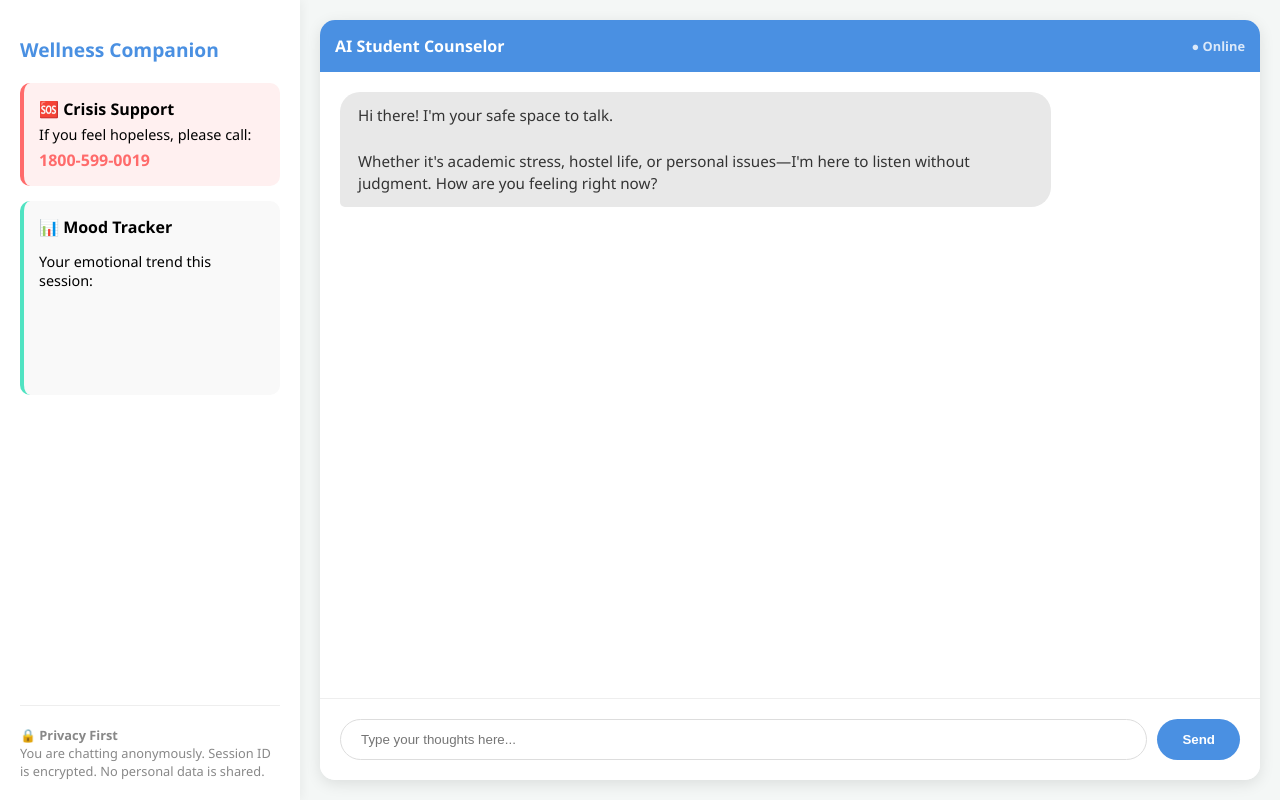
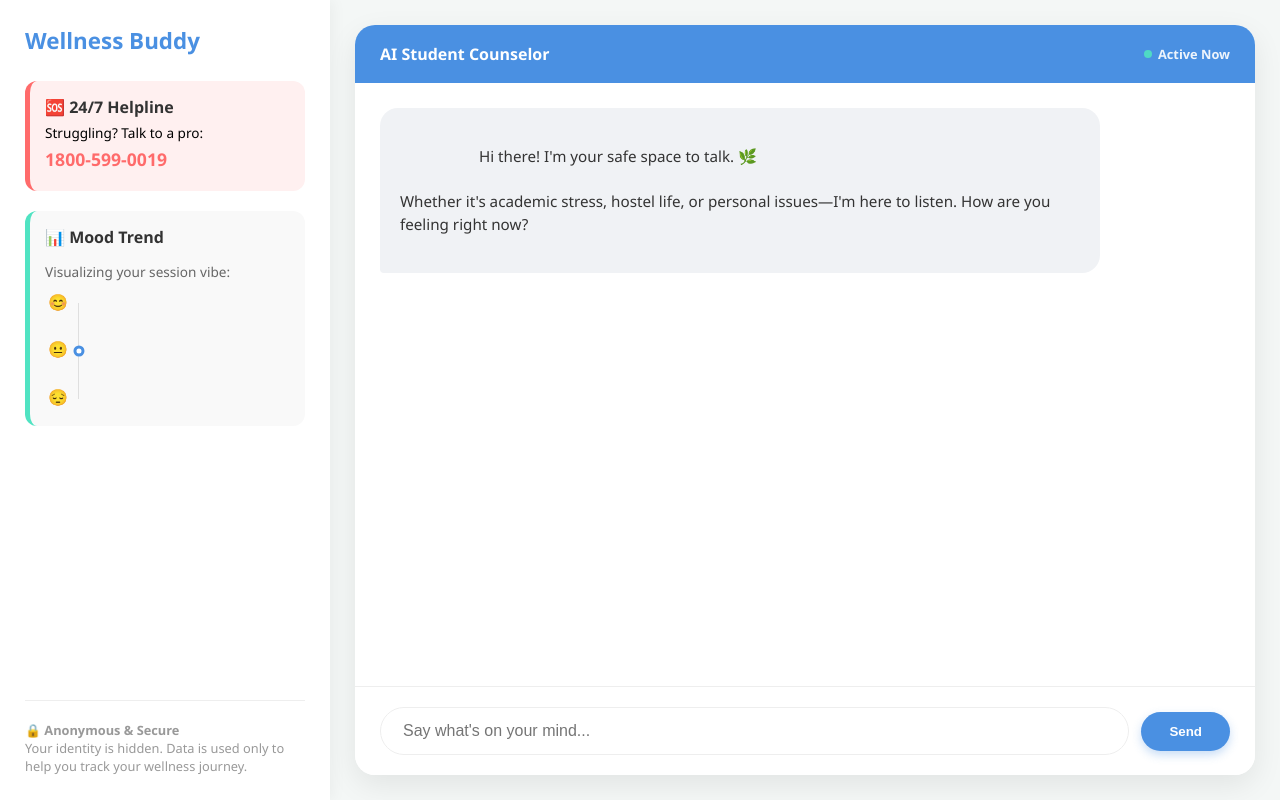
Before and after one commit to amirthas-a11y/mental-wellness-chatbot, a Flask app: page / in a window 1280 px wide. Run offline with Flask 3, Linux system fonts and the light colour scheme.

Commit message:
UI upgrade with active mood chart and auto-scroll

```diff
--- a/templates/index.html
+++ b/templates/index.html
@@ -11,62 +11,67 @@
             --secondary: #50E3C2;
             --bg: #F4F7F6;
             --chat-bg: #ffffff;
-            --user-msg: #DCF8C6;
-            --bot-msg: #E8E8E8;
+            --user-msg: #4A90E2;
+            --bot-msg: #F0F2F5;
             --danger: #FF6B6B;
         }
-        body { font-family: 'Segoe UI', sans-serif; background-color: var(--bg); display: flex; height: 100vh; margin: 0; overflow: hidden; }
+        body { font-family: 'Segoe UI', Tahoma, Geneva, Verdana, sans-serif; background-color: var(--bg); display: flex; height: 100vh; margin: 0; overflow: hidden; }
 
         /* Sidebar for Resources */
-        .sidebar { width: 260px; background: white; padding: 20px; box-shadow: 2px 0 10px rgba(0,0,0,0.05); display: flex; flex-direction: column; }
-        .sidebar h2 { color: var(--primary); font-size: 1.2rem; margin-bottom: 20px; }
-        .resource-card { background: #f9f9f9; padding: 15px; border-radius: 10px; margin-bottom: 15px; border-left: 4px solid var(--secondary); }
-        .emergency-card { background: #fff0f0; border-left: 4px solid var(--danger); }
-        .privacy-note { font-size: 0.8rem; color: #888; margin-top: auto; padding-top: 20px; border-top: 1px solid #eee; }
+        .sidebar { width: 280px; background: white; padding: 25px; box-shadow: 2px 0 15px rgba(0,0,0,0.05); display: flex; flex-direction: column; z-index: 10; }
+        .sidebar h2 { color: var(--primary); font-size: 1.4rem; margin-bottom: 25px; margin-top: 0; }
+        .resource-card { background: #f9f9f9; padding: 15px; border-radius: 12px; margin-bottom: 20px; border-left: 5px solid var(--secondary); transition: 0.3s; }
+        .emergency-card { background: #fff0f0; border-left: 5px solid var(--danger); }
+        .resource-card strong { display: block; margin-bottom: 5px; color: #333; }
+        .privacy-note { font-size: 0.8rem; color: #999; margin-top: auto; padding-top: 20px; border-top: 1px solid #eee; }
 
         /* Main Chat Area */
-        .main-content { flex: 1; display: flex; flex-direction: column; padding: 20px; }
-        .chat-container { flex: 1; background: var(--chat-bg); border-radius: 15px; box-shadow: 0 4px 15px rgba(0,0,0,0.1); display: flex; flex-direction: column; overflow: hidden; }
-        .chat-header { background: var(--primary); color: white; padding: 15px; font-weight: bold; display: flex; justify-content: space-between; align-items: center; }
+        .main-content { flex: 1; display: flex; flex-direction: column; padding: 25px; position: relative; }
+        .chat-container { flex: 1; background: var(--chat-bg); border-radius: 20px; box-shadow: 0 10px 30px rgba(0,0,0,0.08); display: flex; flex-direction: column; overflow: hidden; }
+        .chat-header { background: var(--primary); color: white; padding: 18px 25px; font-weight: 600; display: flex; justify-content: space-between; align-items: center; }
 
-        .chat-box { flex: 1; padding: 20px; overflow-y: auto; display: flex; flex-direction: column; gap: 15px; }
-        .message { padding: 12px 18px; border-radius: 20px; max-width: 75%; line-height: 1.5; font-size: 0.95rem; animation: fadeIn 0.3s ease; }
-        .user-message { background-color: var(--primary); color: white; align-self: flex-end; border-bottom-right-radius: 5px; }
-        .bot-message { background-color: var(--bot-msg); color: #333; align-self: flex-start; border-bottom-left-radius: 5px; }
+        .chat-box { flex: 1; padding: 25px; overflow-y: auto; display: flex; flex-direction: column; gap: 15px; scroll-behavior: smooth; }
+        .message { padding: 14px 20px; border-radius: 18px; max-width: 80%; line-height: 1.5; font-size: 0.95rem; animation: fadeIn 0.4s ease forwards; }
+        .user-message { background-color: var(--user-msg); color: white; align-self: flex-end; border-bottom-right-radius: 4px; }
+        .bot-message { background-color: var(--bot-msg); color: #333; align-self: flex-start; border-bottom-left-radius: 4px; white-space: pre-wrap; }
 
         /* Input Area */
-        .input-area { padding: 20px; background: white; border-top: 1px solid #eee; display: flex; gap: 10px; }
-        input { flex: 1; padding: 12px 20px; border: 1px solid #ddd; border-radius: 25px; outline: none; transition: 0.3s; }
-        input:focus { border-color: var(--primary); }
-        button { padding: 12px 25px; background-color: var(--primary); color: white; border: none; border-radius: 25px; cursor: pointer; font-weight: bold; transition: 0.2s; }
-        button:hover { background-color: #357ABD; }
+        .input-area { padding: 20px 25px; background: white; border-top: 1px solid #eee; display: flex; gap: 12px; align-items: center; }
+        input { flex: 1; padding: 14px 22px; border: 1.5px solid #eee; border-radius: 30px; outline: none; transition: 0.3s; font-size: 1rem; }
+        input:focus { border-color: var(--primary); box-shadow: 0 0 0 3px rgba(74, 144, 226, 0.1); }
+        button { padding: 12px 28px; background-color: var(--primary); color: white; border: none; border-radius: 30px; cursor: pointer; font-weight: bold; transition: 0.2s; box-shadow: 0 4px 10px rgba(74, 144, 226, 0.3); }
+        button:hover { background-color: #357ABD; transform: translateY(-1px); }
 
-        /* Mood Chart Modal */
-        .chart-container { height: 150px; background: white; padding: 10px; border-radius: 10px; margin-bottom: 20px; display: none; }
+        @keyframes fadeIn { from { opacity: 0; transform: translateY(12px); } to { opacity: 1; transform: translateY(0); } }
 
-        @keyframes fadeIn { from { opacity: 0; transform: translateY(10px); } to { opacity: 1; transform: translateY(0); } }
+        /* Custom Scrollbar */
+        .chat-box::-webkit-scrollbar { width: 6px; }
+        .chat-box::-webkit-scrollbar-track { background: transparent; }
+        .chat-box::-webkit-scrollbar-thumb { background: #ddd; border-radius: 10px; }
     </style>
 </head>
 <body>
 
     <div class="sidebar">
-        <h2>Wellness Companion</h2>
+        <h2>Wellness Buddy</h2>
 
         <div class="resource-card emergency-card">
-            <strong>🆘 Crisis Support</strong>
-            <p style="font-size: 0.9em; margin: 5px 0;">If you feel hopeless, please call:</p>
-            <strong style="color: var(--danger);">1800-599-0019</strong>
+            <strong>🆘 24/7 Helpline</strong>
+            <p style="font-size: 0.85em; margin: 5px 0;">Struggling? Talk to a pro:</p>
+            <strong style="color: var(--danger); font-size: 1.1em;">1800-599-0019</strong>
         </div>
 
         <div class="resource-card">
-            <strong>📊 Mood Tracker</strong>
-            <p style="font-size: 0.9em;">Your emotional trend this session:</p>
-            <canvas id="moodChart" height="100"></canvas>
+            <strong>📊 Mood Trend</strong>
+            <p style="font-size: 0.85em; color: #666; margin-bottom: 10px;">Visualizing your session vibe:</p>
+            <div style="height: 120px;">
+                <canvas id="moodChart"></canvas>
+            </div>
         </div>
 
         <div class="privacy-note">
-            <strong>🔒 Privacy First</strong><br>
-            You are chatting anonymously. Session ID is encrypted. No personal data is shared.
+            <strong>🔒 Anonymous & Secure</strong><br>
+            Your identity is hidden. Data is used only to help you track your wellness journey.
         </div>
     </div>
 
@@ -74,46 +79,70 @@
         <div class="chat-container">
             <div class="chat-header">
                 <span>AI Student Counselor</span>
-                <span style="font-size: 0.8em; opacity: 0.8;">● Online</span>
+                <span style="font-size: 0.8em; opacity: 0.9; display: flex; align-items: center;">
+                    <span style="height: 8px; width: 8px; background: #50E3C2; border-radius: 50%; margin-right: 6px;"></span>
+                    Active Now
+                </span>
             </div>
 
             <div class="chat-box" id="chat-box">
                 <div class="message bot-message">
-                    Hi there! I'm your safe space to talk. <br><br>
-                    Whether it's academic stress, hostel life, or personal issues—I'm here to listen without judgment. How are you feeling right now?
+                    Hi there! I'm your safe space to talk. 🌿<br><br>Whether it's academic stress, hostel life, or personal issues—I'm here to listen. How are you feeling right now?
                 </div>
             </div>
 
             <div class="input-area">
-                <input type="text" id="user-input" placeholder="Type your thoughts here..." onkeypress="handleKeyPress(event)">
+                <input type="text" id="user-input" placeholder="Say what's on your mind..." onkeypress="handleKeyPress(event)">
                 <button onclick="sendMessage()">Send</button>
             </div>
         </div>
     </div>
 
 <script>
-    // Initialize Mood Chart
+    // --- 1. MOOD CHART INITIALIZATION ---
     const ctx = document.getElementById('moodChart').getContext('2d');
     let moodChart = new Chart(ctx, {
         type: 'line',
         data: {
             labels: ['Start'],
             datasets: [{
-                label: 'Positivity Score',
-                data: [0], // Starts neutral
+                data: [0],
                 borderColor: '#4A90E2',
+                backgroundColor: 'rgba(74, 144, 226, 0.1)',
+                fill: true,
                 tension: 0.4,
-                borderWidth: 2,
-                pointRadius: 0
+                borderWidth: 3,
+                pointRadius: 4,
+                pointBackgroundColor: '#fff'
             }]
         },
         options: {
             responsive: true,
+            maintainAspectRatio: false,
             plugins: { legend: { display: false } },
-            scales: { y: { min: -1, max: 1, display: false }, x: { display: false } }
+            scales: {
+                y: {
+                    min: -1,
+                    max: 1,
+                    display: true,
+                    ticks: {
+                        stepSize: 1,
+                        callback: function(value) {
+                            if (value === 1) return '😊';
+                            if (value === 0) return '😐';
+                            if (value === -1) return '😔';
+                            return '';
+                        },
+                        font: { size: 16 }
+                    },
+                    grid: { display: false }
+                },
+                x: { display: false }
+            }
         }
     });
 
+    // --- 2. CHAT LOGIC ---
     async function sendMessage() {
         const inputField = document.getElementById("user-input");
         const message = inputField.value.trim();
@@ -132,14 +161,14 @@
             const data = await response.json();
             addMessage(data.response, "bot-message");
 
-            // Update Mood Chart if sentiment score exists
-            // (You can modify backend to return score in JSON if you want precise tracking)
-            // For MVP visualization, we simulate the trend based on bot response tone
-            updateMoodChart();
+            // Update chart with REAL score from backend
+            if(data.score !== undefined) {
+                updateMoodChart(data.score);
+            }
 
         } catch (error) {
             console.error("Error:", error);
-            addMessage("I'm having trouble connecting. Please check your internet.", "bot-message");
+            addMessage("I'm having trouble connecting. Try again?", "bot-message");
         }
     }
 
@@ -147,24 +176,26 @@
         const chatBox = document.getElementById("chat-box");
         const messageDiv = document.createElement("div");
         messageDiv.className = `message ${className}`;
-        messageDiv.innerHTML = text; // Allow HTML for line breaks
+        messageDiv.innerHTML = text;
         chatBox.appendChild(messageDiv);
         chatBox.scrollTop = chatBox.scrollHeight;
     }
 
-    function updateMoodChart() {
-        // In a real deployed version, fetch the specific score from the backend.
-        // For the demo/presentation, we add a random fluctuation to show the chart works.
+    function updateMoodChart(newScore) {
         const currentData = moodChart.data.datasets[0].data;
-        const newMood = Math.random() * 2 - 1; // Random float between -1 and 1
-
-        currentData.push(newMood);
+        currentData.push(newScore);
         moodChart.data.labels.push('');
 
         if (currentData.length > 10) {
             currentData.shift();
             moodChart.data.labels.shift();
         }
+
+        // Dynamic Colors
+        if (newScore > 0) moodChart.data.datasets[0].borderColor = '#50E3C2';
+        else if (newScore < 0) moodChart.data.datasets[0].borderColor = '#FF6B6B';
+        else moodChart.data.datasets[0].borderColor = '#4A90E2';
+
         moodChart.update();
     }
 
```
